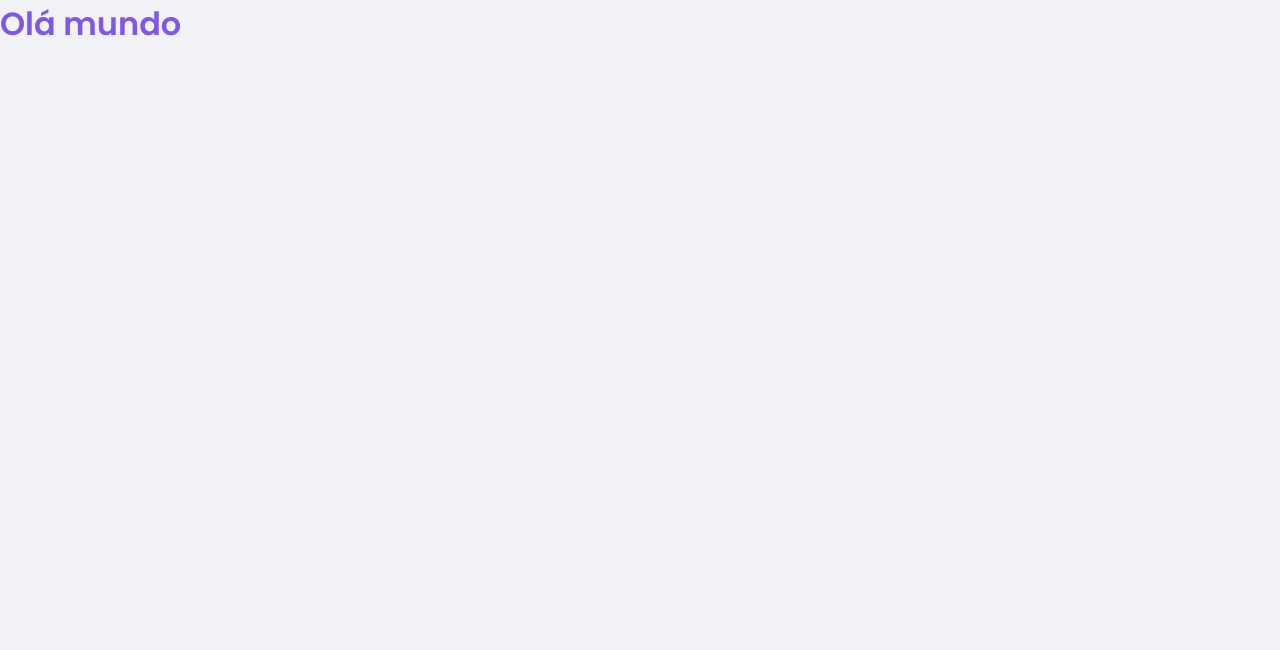
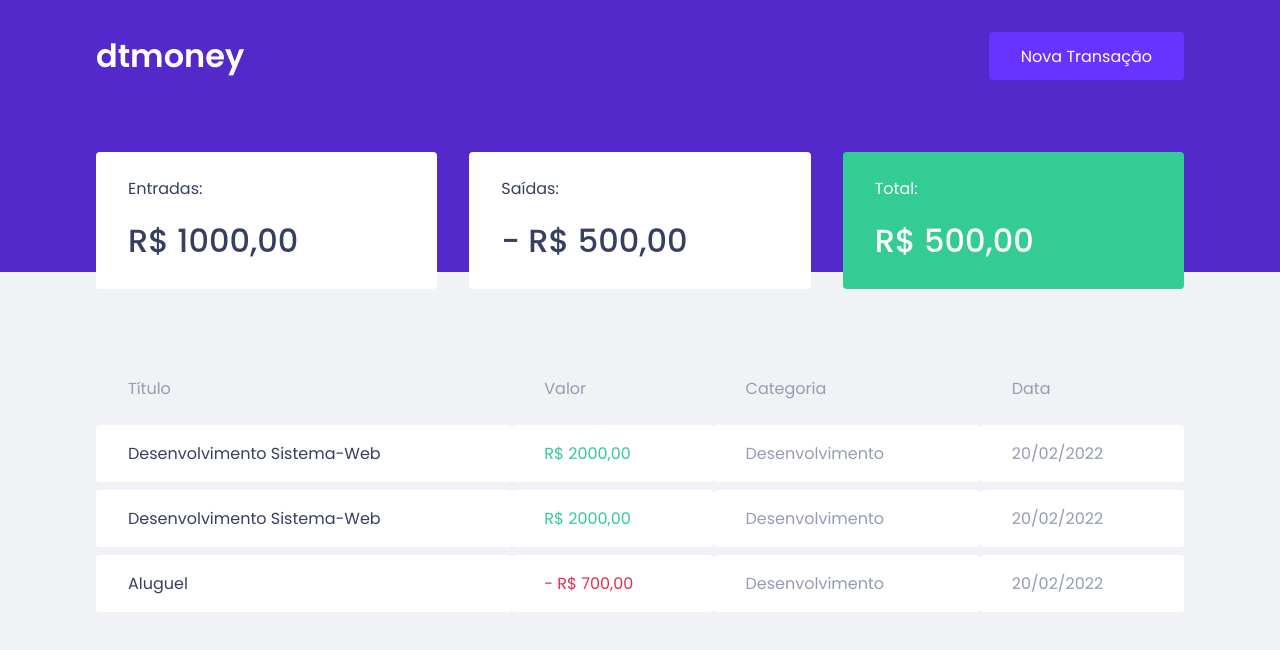
Before and after one commit to SamuelBalena/dtmoney, a React (Create React App) app: page / in a window 1280 px wide. Shown: the top 650 px of the page. Built offline with nearby package versions, Linux system fonts and the light colour scheme.

Commit message:
feat: added Dashboard, Sumarry, Header, TransactionsTable

```diff
--- a/public/index.html
+++ b/public/index.html
@@ -6,7 +6,7 @@
     <link rel="preconnect" href="https://fonts.gstatic.com" crossorigin>
     <link rel="icon" href="%PUBLIC_URL%/favicon.ico" />
     <meta name="viewport" content="width=device-width, initial-scale=1" />
-    <link href="https://fonts.googleapis.com/css2?family=Poppins:wght@400;600&display=swap" rel="stylesheet">
+    <link href="https://fonts.googleapis.com/css2?family=Poppins:wght@400;500;600&display=swap" rel="stylesheet">
     <title>dt Money</title>
   </head>
   <body>
--- a/src/App.tsx
+++ b/src/App.tsx
@@ -1,15 +1,13 @@
-import styled from 'styled-components'
+import { Dashboard } from './components/Dashboard';
+import { Header } from './components/Header';
 import { GlobalStyles } from './styles/global';
-
-const Title = styled.h1`
-  color: #8257e6;
-`
 
 export function App() {
   return (
-    <div className="App">
-        <Title>Olá mundo</Title>
-        <GlobalStyles/>
-    </div>
+    <>
+      <Header/>
+      <Dashboard/>
+      <GlobalStyles/>
+    </>
   );
 }
--- /dev/null
+++ b/src/components/Dashboard/index.tsx
@@ -0,0 +1,12 @@
+import { Sumarry } from "../Sumarry";
+import { TransictionsTable } from "../TransactionsTable";
+import { Container } from "./styles";
+
+export function Dashboard () {
+    return (
+        <Container>
+            <Sumarry/>
+            <TransictionsTable/>
+        </Container>
+    )
+}
--- /dev/null
+++ b/src/components/Dashboard/styles.ts
@@ -0,0 +1,7 @@
+import styled from "styled-components";
+
+export const Container = styled.main`
+    max-width: 1120px;
+    margin: 0 auto;
+    padding: 2.5rem 1rem;
+`
--- /dev/null
+++ b/src/components/Header/index.tsx
@@ -0,0 +1,16 @@
+import { Container, Content, Logo } from "./styles";
+
+export function Header () {
+    return (
+        <Container>
+            <Content>
+                <Logo>
+                    dtmoney
+                </Logo>
+                <button type="button">
+                    Nova Transação
+                </button>
+            </Content>
+        </Container>
+    )
+}
--- /dev/null
+++ b/src/components/Header/styles.ts
@@ -0,0 +1,35 @@
+import styled from "styled-components";
+
+export const Logo = styled.h1`
+    color: var(--white);
+`
+
+export const Container = styled.header`
+    background: var(--blue);
+`
+
+export const Content = styled.div`
+    max-width: 1120px;
+    margin: 0 auto;
+
+    padding: 2rem 1rem 12rem;
+    display: flex;
+    align-items: center;
+    justify-content: space-between;
+
+    button {
+        font-size: 1rem;
+        color: var(--white);
+        background-color: var(--blue-light);
+        border: 0;
+        padding: 0 2rem;
+        border-radius: 0.25rem;
+        height: 3rem;
+
+        transition: filter 0.2s;
+
+        &:hover {
+            filter: brightness(0.9);
+        }
+    }
+`
--- /dev/null
+++ b/src/components/Sumarry/index.tsx
@@ -0,0 +1,38 @@
+import { Container } from "./styles";
+
+export function Sumarry () {
+    return (
+        <Container>
+            <div>
+                <header>
+                    <p>
+                        Entradas:
+                    </p>
+                </header>
+                <strong>
+                    R$ 1000,00
+                </strong>
+            </div>
+            <div>
+                <header>
+                    <p>
+                        Saídas:
+                    </p>
+                </header>
+                <strong>
+                   - R$ 500,00
+                </strong>
+            </div>
+            <div className="highlight-background">
+                <header>
+                    <p>
+                        Total:
+                    </p>
+                </header>
+                <strong>
+                    R$ 500,00
+                </strong>
+            </div>
+        </Container>
+    )
+}
--- /dev/null
+++ b/src/components/Sumarry/styles.ts
@@ -0,0 +1,34 @@
+import styled from "styled-components";
+
+export const Container = styled.div`
+    display: grid;
+    grid-template-columns: repeat(3, 1fr);
+    gap: 2rem;
+    margin-top: -10rem;
+
+    div {
+        background: var(--shape);
+        padding: 1.5rem 2rem;
+        border-radius: 0.25rem;
+        color: var(--text-title);
+
+        &.highlight-background{
+            background: var(--green);
+            color: var(--white);
+        }
+    }
+
+    header {
+        display: flex;
+        align-items: center;
+        justify-content: space-between;
+    }
+
+    strong {
+        display: block;
+        margin-top: 1rem;
+        font-size: 2rem;
+        font-weight: 500;
+        line-height: 3rem;
+    }
+`
--- /dev/null
+++ b/src/components/TransactionsTable/index.tsx
@@ -0,0 +1,39 @@
+import { Container } from "./styles";
+
+export function TransictionsTable () {
+    return(
+        <Container>
+            <table>
+                <thead>
+                    <tr>
+                        <th>Título</th>
+                        <th>Valor</th>
+                        <th>Categoria</th>
+                        <th>Data</th>
+                    </tr>
+                </thead>
+
+                <tbody>
+                    <tr>
+                        <td>Desenvolvimento Sistema-Web</td>
+                        <td className="deposit">R$ 2000,00</td>
+                        <td>Desenvolvimento</td>
+                        <td>20/02/2022</td>
+                    </tr>
+                    <tr>
+                        <td>Desenvolvimento Sistema-Web</td>
+                        <td className="deposit">R$ 2000,00</td>
+                        <td>Desenvolvimento</td>
+                        <td>20/02/2022</td>
+                    </tr>
+                    <tr>
+                        <td>Aluguel</td>
+                        <td className="withdraw">- R$ 700,00</td>
+                        <td>Desenvolvimento</td>
+                        <td>20/02/2022</td>
+                    </tr>
+                </tbody>
+            </table>
+        </Container>
+    )
+}
--- /dev/null
+++ b/src/components/TransactionsTable/styles.ts
@@ -0,0 +1,38 @@
+import styled from "styled-components";
+
+export const Container = styled.div`
+    margin-top: 4rem;
+
+    table {
+        width: 100%;
+        border-spacing: 0 0.5rem;
+
+        th {
+            color: var(--text-body);
+            font-weight: 400;
+            padding: 1rem 2rem;
+            text-align: left;
+            line-height: 1.5rem;
+        }
+
+        td {
+            padding: 1rem 2rem;
+            border: 0;
+            background: var(--shape);
+            color: var(--text-body);
+            border-radius: 0.25rem;
+
+            &:first-child {
+                color: var(--text-title);
+            }
+
+            &.deposit {
+                color: var(--green);
+            }
+
+            &.withdraw {
+                color: var(--red);
+            }
+        }
+    }
+`
--- a/src/styles/global.ts
+++ b/src/styles/global.ts
@@ -4,7 +4,9 @@ export const GlobalStyles = createGlobalStyle`
     :root {
         --background: #f0f2f5;
         --red: #E52E4D;
+        --green: #33CC95;
         --blue: #5429CC;
+        --white: #fff;
 
         --blue-light: #6933FF;
 
```
